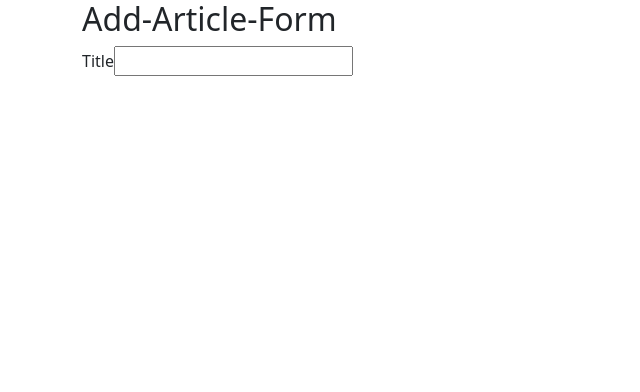
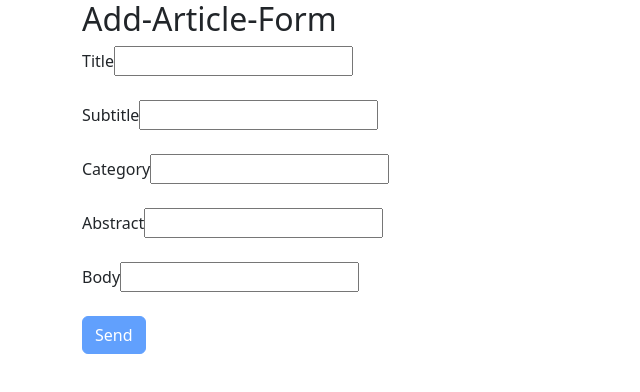
Before and after one commit to MR-KARPIN/PUI-WebNews, an Angular app in the folder web-news/: page / in a window 1280 px wide. Shown: the top 392 px of the page, without its empty margins (0-640 px from the left). Built offline with nearby package versions, Linux system fonts and the light colour scheme.

Commit message:
aded the whole form with pattern checks

```diff
--- a/web-news/src/app/article-creation-form/article-creation-form.component.css
+++ b/web-news/src/app/article-creation-form/article-creation-form.component.css
@@ -0,0 +1,3 @@
+.red-bg {
+	background-color: red;
+}
--- a/web-news/src/app/article-creation-form/article-creation-form.component.html
+++ b/web-news/src/app/article-creation-form/article-creation-form.component.html
@@ -6,51 +6,53 @@
 	      <label for="addTitle">Title</label>
 	      <input type="text" id="addTitle" name="addTitle" #addTitle="ngModel"
 	      			 [(ngModel)]="article.title"
-	      			 required pattern="^.{10,50}$">
-	      <br>
+	      			 required pattern="^.{10,50}$"
+	      			 [ngClass]="addTitle.touched ? (addTitle.valid && !addTitle['pristine'] ? '' : 'red-bg') : ''">
+	      <br><br>
 	      <!-- <p *ngIf="!addTitle.valid && !addTitle['pristine']" class="red-font"> "From:" needs to be a mail!</p> -->
 	    </div>
 
-
-	    <!--
 	    <div class="form-group">
-	      <label for="addTitle">From:</label>
-	      <input type="text" id="addTitle" name="addTitle" #addTitle="ngModel" class="form-control"
-	      			 [(ngModel)]="email.from"
-	      			 required pattern="[a-zA-Z0-9._%+-]+@[a-zA-Z0-9.-]+\.[a-zA-Z]{2,4}"
-	      			 [ngClass]="addTitle.touched ? (addTitle.valid && !addTitle['pristine'] ? 'green-border': 'yellow-border') : ''">
-	      <br>
-	      <p *ngIf="!addTitle.valid && !addTitle['pristine']" class="red-font"> "From:" needs to be a mail!</p>
+	      <label for="addSubtitle">Subtitle</label>
+	      <input type="text" id="addSubtitle" name="addSubtitle" #addSubtitle="ngModel"
+	      			 [(ngModel)]="article.subtitle"
+	      			 required pattern="^.{10,50}$"
+	      			 [ngClass]="addSubtitle.touched ? (addSubtitle.valid && !addSubtitle['pristine'] ? '' : 'red-bg') : ''">
+	      <br><br>
+	      <!-- <p *ngIf="!addSubtitle.valid && !addSubtitle['pristine']" class="red-font"> "From:" needs to be a mail!</p> -->
 	    </div>
 
 	    <div class="form-group">
-	      <label for="emailTo">To:</label>
-	      <input type="text" id="emailTo" name="emailTo" #emailTo="ngModel" class="form-control"
-	      			 [(ngModel)]="email.to"
-	      			 required pattern="[a-zA-Z0-9._%+-]+@[a-zA-Z0-9.-]+\.[a-zA-Z]{2,4}"
-	      			 [ngClass]="(emailTo.touched ? (emailTo.valid && !emailTo['pristine'] ? 'green-border': 'yellow-border') : '') ">
-	      <br>
-	      <p *ngIf="!emailTo.valid && !emailTo['pristine']" class="red-font"> "To:" needs to be a mail!</p>
+	      <label for="addCategory">Category</label>
+	      <input type="text" id="addCategory" name="addCategory" #addCategory="ngModel"
+	      			 [(ngModel)]="article.category"
+	      			 required pattern="^.{10,50}$"
+	      			 [ngClass]="addCategory.touched ? (addCategory.valid && !addCategory['pristine'] ? '' : 'red-bg') : ''">
+	      <br><br>
+	      <!-- <p *ngIf="!addCategory.valid && !addCategory['pristine']" class="red-font"> "From:" needs to be a mail!</p> -->
 	    </div>
 
 	    <div class="form-group">
-	      <label for="emailSubject">Subject:</label>
-	      <input type="text" id="emailSubject" name="emailSubject" #emailSubject="ngModel" class="form-control"
-	      			 [(ngModel)]="email.subject"
+	      <label for="addAbstract">Abstract</label>
+	      <input type="text" id="Abstract" name="Abstract" #addAbstract="ngModel"
+	      			 [(ngModel)]="article.abstract"
 	      			 required pattern="^.{10,50}$"
-	      			 [ngClass]="emailSubject.touched ? (emailSubject.valid && !emailSubject['pristine'] ? 'green-border': 'yellow-border') : ''">
-	      <br>
-	      <p *ngIf="!emailSubject.valid && emailSubject.touched" class="red-font"> "Subject:" Has to have from 10 to 50 characters!</p>
+	      			 [ngClass]="addAbstract.touched ? (addAbstract.valid && !addAbstract['pristine'] ? '' : 'red-bg') : ''">
+	      <br><br>
+	      <!-- <p *ngIf="!Abstract.valid && !Abstract['pristine']" class="red-font"> "From:" needs to be a mail!</p> -->
 	    </div>
 
 	    <div class="form-group">
-	      <label for="emailBody">Body:</label>
-	      <input type="text" id="emailBody" name="emailBody" #emailBody="ngModel" class="form-control"
-	      			 [(ngModel)]="email.body"
-	      			 [ngClass]="emailBody.touched ? (emailBody.valid && !emailBody['pristine'] ? 'green-border': 'yellow-border') : ''">
-	      <br>
-	      <p *ngIf="!emailBody.valid && emailBody.touched" class="red-font"> "Body:" Has to have content!</p>
-	    </div> -->
+	      <label for="addBody">Body</label>
+	      <input type="text" id="addBody" name="addBody" #addBody="ngModel"
+	      			 [(ngModel)]="article.body"
+	      			 required pattern="^.{10,50}$"
+	      			 [ngClass]="addBody.touched ? (addBody.valid && !addBody['pristine'] ? '' : 'red-bg') : ''">
+	      <br><br>
+	      <!-- <p *ngIf="!addTitle.valid && !addTitle['pristine']" class="red-font"> "From:" needs to be a mail!</p> -->
+	    </div>
+
+	    <button type="submit" class="btn btn-primary" (click)="addArticle()" [disabled]="addForm.invalid">Send</button>
 
     <!-- <button type="submit" class="btn btn-primary" (click)="sendEmail()" [disabled]="addForm.invalid">Send</button>
     <br>
```
